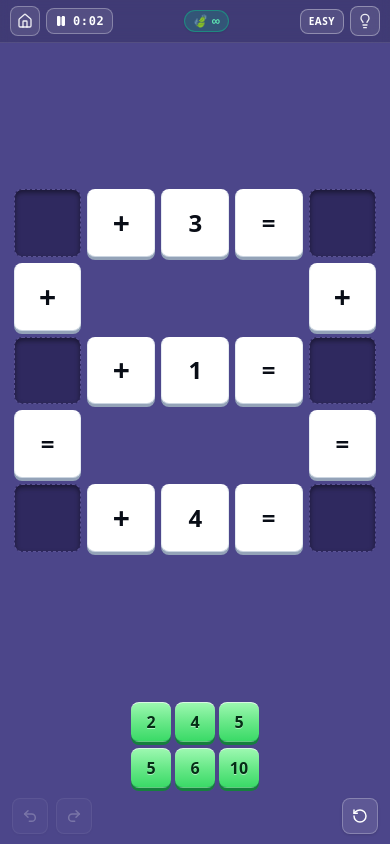
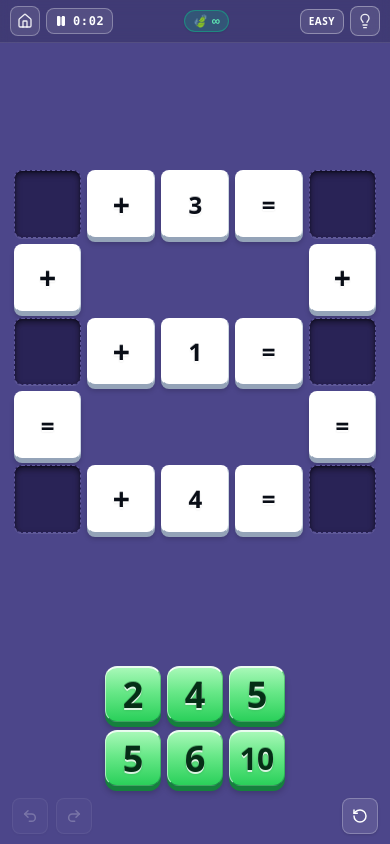
Before and after one commit to sumitsanjaypandey910-jpg/Game-9, a React (Vite) app: page / in a window 390 px wide. Both pictures are taken after a click on the button "START PUZZLE". Built offline with nearby package versions, Linux system fonts and the light colour scheme.

Commit message:
style: refine 3d button aesthetics and responsiveness
Update CSS to use physical bevels and extruded depth for tiles. Adjust grid constraints and rack sizing logic to ensure balanced layouts across various screen sizes.

```diff
--- a/src/components/GameBoard.tsx
+++ b/src/components/GameBoard.tsx
@@ -52,10 +52,10 @@ export const GameBoard: React.FC<GameBoardProps> = ({
   const isLargeGrid = cols >= 8;
   const boardSizeConstraint =
     cols <= 5
-      ? 'min(95vw, calc(100dvh - 190px), 460px)'
+      ? 'min(95vw, calc(100dvh - 225px), 440px)'
       : cols <= 7
-      ? 'min(96vw, calc(100dvh - 180px), 480px)'
-      : 'min(98vw, calc(100dvh - 170px), 520px)';
+      ? 'min(96vw, calc(100dvh - 215px), 460px)'
+      : 'min(98vw, calc(100dvh - 205px), 490px)';
 
   // Helper for sizing operator symbols (+, -, ×, ÷, =) prominently
   const getOperatorSizeClass = (val: string) => {
@@ -129,12 +129,12 @@ export const GameBoard: React.FC<GameBoardProps> = ({
 
             // Render Operators with crisp, bold, high-contrast symbols (+, -, ×, ÷, =)
             if (isOperator) {
-              let operatorClasses = 'tile-3d-white text-slate-950 border border-slate-200/90 shadow-[0_2.5px_0_#94a3b8] sm:shadow-[0_3.5px_0_#94a3b8]';
+              let operatorClasses = 'tile-3d-white text-slate-950 border border-slate-200/90';
 
               if (isInActiveEquation) {
-                operatorClasses = 'bg-amber-100 text-amber-950 border-amber-300 ring-2 ring-amber-400/90 shadow-[0_2.5px_0_#d97706]';
+                operatorClasses = 'bg-amber-100 text-amber-950 border-amber-300 ring-2 ring-amber-400/90 shadow-[0_4px_0_#d97706]';
               } else if (isInSolvedEquation) {
-                operatorClasses = 'bg-emerald-50 text-emerald-950 border-emerald-300 ring-1 ring-emerald-400/80 shadow-[0_2.5px_0_#16a34a]';
+                operatorClasses = 'bg-emerald-50 text-emerald-950 border-emerald-300 ring-1 ring-emerald-400/80 shadow-[0_4px_0_#16a34a]';
               }
 
               return (
@@ -144,7 +144,7 @@ export const GameBoard: React.FC<GameBoardProps> = ({
                   className={`w-full h-full flex items-center justify-center rounded-lg sm:rounded-xl md:rounded-2xl font-black select-none transition-all ${operatorClasses}`}
                 >
                   <span
-                    className={`leading-none font-black drop-shadow-[0_1px_0_rgba(255,255,255,0.7)] ${getOperatorSizeClass(
+                    className={`leading-none font-black num-3d-white ${getOperatorSizeClass(
                       cell.value as string
                     )}`}
                   >
@@ -156,12 +156,12 @@ export const GameBoard: React.FC<GameBoardProps> = ({
 
             // Render Given Numbers with prominent high-contrast styling
             if (isGiven) {
-              let givenClasses = 'tile-3d-white text-slate-950 border border-slate-200/90 shadow-[0_2.5px_0_#94a3b8] sm:shadow-[0_3.5px_0_#94a3b8]';
+              let givenClasses = 'tile-3d-white text-slate-950 border border-slate-200/90';
 
               if (isInActiveEquation) {
-                givenClasses = 'bg-amber-50 text-slate-950 border-amber-300 ring-2 ring-amber-300 shadow-[0_2.5px_0_#d97706]';
+                givenClasses = 'bg-amber-50 text-slate-950 border-amber-300 ring-2 ring-amber-300 shadow-[0_4px_0_#d97706]';
               } else if (isInSolvedEquation) {
-                givenClasses = 'bg-emerald-50 text-emerald-950 border-emerald-300 ring-1 ring-emerald-400 shadow-[0_2.5px_0_#16a34a]';
+                givenClasses = 'bg-emerald-50 text-emerald-950 border-emerald-300 ring-1 ring-emerald-400 shadow-[0_4px_0_#16a34a]';
               }
 
               return (
@@ -171,7 +171,7 @@ export const GameBoard: React.FC<GameBoardProps> = ({
                   className={`w-full h-full flex items-center justify-center rounded-lg sm:rounded-xl md:rounded-2xl font-black select-none transition-all ${givenClasses}`}
                 >
                   <span
-                    className={`leading-none tabular-nums font-black tracking-tight drop-shadow-[0_1px_0_rgba(255,255,255,0.7)] ${getNumberSizeClass(
+                    className={`leading-none tabular-nums font-black tracking-tight num-3d-white ${getNumberSizeClass(
                       cell.value
                     )}`}
                   >
@@ -186,11 +186,11 @@ export const GameBoard: React.FC<GameBoardProps> = ({
               if (hasPlacedNumber) {
                 let placedClasses = 'tile-3d-green text-[#052e16]';
                 if (isError) {
-                  placedClasses = 'bg-gradient-to-b from-rose-100 to-rose-200 text-rose-950 border border-rose-300 shadow-[0_3px_0_#e11d48] ring-2 ring-rose-500 animate-pulse';
+                  placedClasses = 'bg-gradient-to-b from-rose-100 to-rose-200 text-rose-950 border border-rose-300 shadow-[0_4px_0_#e11d48] ring-2 ring-rose-500 animate-pulse';
                 } else if (isSelected) {
                   placedClasses = 'tile-3d-green-selected ring-3 ring-amber-300';
                 } else if (isInSolvedEquation) {
-                  placedClasses = 'tile-3d-green ring-2 ring-emerald-400 shadow-[0_3px_0_#15803d,0_0_8px_rgba(74,222,128,0.5)]';
+                  placedClasses = 'tile-3d-green ring-2 ring-emerald-400 shadow-[0_4px_0_#15803d,0_0_10px_rgba(74,222,128,0.5)]';
                 } else if (isInActiveEquation) {
                   placedClasses = 'tile-3d-green ring-2 ring-amber-300/80';
                 }
@@ -209,7 +209,7 @@ export const GameBoard: React.FC<GameBoardProps> = ({
                     }`}
                   >
                     <span
-                      className={`leading-none tabular-nums font-black drop-shadow-[0_1px_0_rgba(255,255,255,0.4)] ${getNumberSizeClass(
+                      className={`leading-none tabular-nums font-black num-3d-green ${getNumberSizeClass(
                         cell.currentValue
                       )}`}
                     >
--- a/src/components/Rack.tsx
+++ b/src/components/Rack.tsx
@@ -14,22 +14,74 @@ export const Rack: React.FC<RackProps> = ({
   onTileClick,
   onDragStartTile,
 }) => {
-  // Split rack into 2 equal rows (typically 6 tiles per row, as in screenshot)
+  // Split rack into 2 equal rows
   const half = Math.ceil(tiles.length / 2);
   const row1 = tiles.slice(0, half);
   const row2 = tiles.slice(half);
 
+  const maxInRow = Math.max(row1.length, row2.length, 1);
+
+  // Dynamic large button sizing based on how many tiles are in the row
+  const getTileSizeClasses = () => {
+    if (maxInRow <= 3) {
+      return 'w-14 h-14 xs:w-16 xs:h-16 sm:w-20 sm:h-20 md:w-22 md:h-22 rounded-xl sm:rounded-2xl';
+    }
+    if (maxInRow <= 4) {
+      return 'w-13 h-13 xs:w-15 xs:h-15 sm:w-18 sm:h-18 md:w-20 md:h-20 rounded-xl sm:rounded-2xl';
+    }
+    if (maxInRow <= 5) {
+      return 'w-12 h-12 xs:w-14 xs:h-14 sm:w-16 sm:h-16 md:w-18 md:h-18 rounded-xl sm:rounded-2xl';
+    }
+    if (maxInRow <= 6) {
+      return 'w-11 h-11 xs:w-13 xs:h-13 sm:w-15 sm:h-15 md:w-16 md:h-16 rounded-xl sm:rounded-2xl';
+    }
+    return 'w-10 h-10 xs:w-11 xs:h-11 sm:w-13 sm:h-13 md:w-14 md:h-14 rounded-lg sm:rounded-xl';
+  };
+
+  // Big, bold font sizes with responsive scaling for single or multi-digit values
+  const getFontSizeClass = (val: number) => {
+    const len = Math.abs(val).toString().length;
+    if (maxInRow <= 3) {
+      if (len >= 3) return 'text-2xl xs:text-3xl sm:text-4xl';
+      if (len === 2) return 'text-3xl xs:text-4xl sm:text-5xl';
+      return 'text-4xl xs:text-5xl sm:text-6xl';
+    }
+    if (maxInRow <= 4) {
+      if (len >= 3) return 'text-xl xs:text-2xl sm:text-3xl';
+      if (len === 2) return 'text-2xl xs:text-3xl sm:text-4xl';
+      return 'text-3xl xs:text-4xl sm:text-5xl';
+    }
+    if (maxInRow <= 5) {
+      if (len >= 3) return 'text-lg xs:text-xl sm:text-2xl';
+      if (len === 2) return 'text-xl xs:text-2xl sm:text-3xl';
+      return 'text-2xl xs:text-3xl sm:text-4xl';
+    }
+    if (maxInRow <= 6) {
+      if (len >= 3) return 'text-base xs:text-lg sm:text-xl';
+      if (len === 2) return 'text-lg xs:text-xl sm:text-2xl';
+      return 'text-xl xs:text-2xl sm:text-3xl';
+    }
+    if (len >= 3) return 'text-sm xs:text-base sm:text-lg';
+    if (len === 2) return 'text-base xs:text-lg sm:text-xl';
+    return 'text-lg xs:text-xl sm:text-2xl';
+  };
+
+  const tileSizeClasses = getTileSizeClasses();
+
   const renderTileButton = (tile: RackTile) => {
     const isSelected = selectedTileId === tile.id;
+    const fontSizeClass = getFontSizeClass(tile.value);
 
     if (tile.isUsed) {
-      // Tile has already been placed on the board: show ghost recessed slot
+      // Tile has already been placed on the board: show 3D recessed slot
       return (
         <div
           key={tile.id}
-          className="w-10 h-10 xs:w-11 xs:h-11 sm:w-12 sm:h-12 md:w-13 md:h-13 max-w-[50px] rounded-lg sm:rounded-xl bg-black/25 border border-white/10 flex items-center justify-center opacity-40 cursor-default"
+          className={`${tileSizeClasses} tile-slot-recessed flex items-center justify-center cursor-default`}
         >
-          <span className="text-white/30 font-bold text-sm xs:text-base sm:text-lg tabular-nums">
+          <span
+            className={`leading-none num-3d-recessed font-black ${fontSizeClass} tabular-nums select-none`}
+          >
             {tile.value}
           </span>
         </div>
@@ -44,13 +96,13 @@ export const Rack: React.FC<RackProps> = ({
         onDragStart={(e) => onDragStartTile(e, tile.id)}
         onClick={() => onTileClick(tile.id)}
         aria-label={`Number tile ${tile.value}`}
-        className={`w-10 h-10 xs:w-11 xs:h-11 sm:w-12 sm:h-12 md:w-13 md:h-13 max-w-[50px] rounded-lg sm:rounded-xl flex items-center justify-center font-black text-base xs:text-lg sm:text-xl md:text-2xl tabular-nums cursor-grab active:cursor-grabbing transition-all select-none ${
+        className={`${tileSizeClasses} flex items-center justify-center font-black ${fontSizeClass} tabular-nums cursor-grab active:cursor-grabbing transition-all select-none ${
           isSelected
-            ? 'tile-3d-green-selected ring-3 ring-amber-300'
-            : 'tile-3d-green hover:brightness-105 hover:-translate-y-0.5'
+            ? 'tile-3d-green-selected ring-4 ring-amber-300'
+            : 'tile-3d-green hover:brightness-105 active:scale-[0.98]'
         }`}
       >
-        <span className="leading-none text-[#052e16] font-black drop-shadow-[0_1px_0_rgba(255,255,255,0.5)]">
+        <span className="leading-none num-3d-green font-black select-none pointer-events-none">
           {tile.value}
         </span>
       </button>
@@ -58,14 +110,14 @@ export const Rack: React.FC<RackProps> = ({
   };
 
   return (
-    <div className="w-full max-w-[460px] mx-auto px-2 xs:px-3 py-1 sm:py-2 flex flex-col items-center gap-1.5 sm:gap-2 select-none">
+    <div className="w-full max-w-[500px] mx-auto px-2 xs:px-3 py-1.5 sm:py-2.5 flex flex-col items-center gap-2 sm:gap-2.5 select-none">
       {/* Row 1 */}
-      <div className="flex items-center justify-center gap-1 xs:gap-1.5 sm:gap-2 w-full">
+      <div className="flex items-center justify-center gap-1.5 xs:gap-2 sm:gap-2.5 w-full">
         {row1.map(renderTileButton)}
       </div>
 
       {/* Row 2 */}
-      <div className="flex items-center justify-center gap-1 xs:gap-1.5 sm:gap-2 w-full">
+      <div className="flex items-center justify-center gap-1.5 xs:gap-2 sm:gap-2.5 w-full">
         {row2.map(renderTileButton)}
       </div>
     </div>
--- a/src/index.css
+++ b/src/index.css
@@ -10,44 +10,75 @@ body {
   overflow-x: hidden;
 }
 
-/* Custom 3D button effects matching the screenshot with high-contrast symbols & numbers */
+/* Custom 3D button effects matching the screenshot with realistic physical bevels and extruded depth */
 .tile-3d-white {
   background: #ffffff;
   color: #090d16;
-  box-shadow: 0 3px 0 #94a3b8;
-  border-top: 1px solid #ffffff;
-  border-bottom: 1px solid #cbd5e1;
+  box-shadow:
+    0 4px 0 #94a3b8,
+    0 6px 5px rgba(0, 0, 0, 0.18);
+  border-top: 2px solid #ffffff;
+  border-left: 1px solid rgba(255, 255, 255, 0.8);
+  border-right: 1px solid #cbd5e1;
+  border-bottom: 1px solid #94a3b8;
 }
 
 .tile-3d-white:active {
-  box-shadow: 0 1px 0 #94a3b8;
-  transform: translateY(2px);
+  box-shadow:
+    0 1.5px 0 #94a3b8,
+    0 2px 2px rgba(0, 0, 0, 0.12);
+  transform: translateY(2.5px);
 }
 
 .tile-3d-green {
-  background: linear-gradient(180deg, #9cf8b0 0%, #68e888 50%, #3ada67 100%);
+  background: linear-gradient(180deg, #a7f8b7 0%, #68e888 45%, #2ad05a 100%);
   color: #052e16;
-  box-shadow: 0 3px 0 #15803d;
-  border-top: 1px solid rgba(255, 255, 255, 0.8);
-  border-bottom: 1px solid rgba(21, 128, 61, 0.4);
+  box-shadow:
+    0 5px 0 #15803d,
+    0 7px 6px rgba(0, 0, 0, 0.22);
+  border-top: 2.5px solid rgba(255, 255, 255, 0.9);
+  border-left: 1.5px solid rgba(255, 255, 255, 0.55);
+  border-right: 1px solid rgba(21, 128, 61, 0.4);
+  border-bottom: 1px solid rgba(21, 128, 61, 0.7);
+}
+
+.tile-3d-green:hover {
+  filter: brightness(1.04);
 }
 
 .tile-3d-green:active {
-  box-shadow: 0 1px 0 #15803d;
-  transform: translateY(2px);
+  box-shadow:
+    0 1.5px 0 #15803d,
+    0 2px 2px rgba(0, 0, 0, 0.15);
+  transform: translateY(3.5px);
 }
 
 .tile-3d-green-selected {
-  background: linear-gradient(180deg, #86efac 0%, #4ade80 100%);
+  background: linear-gradient(180deg, #bbf7d0 0%, #4ade80 50%, #22c55e 100%);
   color: #052e16;
-  box-shadow: 0 2px 0 #15803d, 0 0 14px rgba(251, 191, 36, 0.75);
-  transform: translateY(1px) scale(1.04);
+  box-shadow:
+    0 3px 0 #15803d,
+    0 0 18px rgba(251, 191, 36, 0.95);
+  border-top: 2.5px solid #ffffff;
+  border-bottom: 1px solid rgba(21, 128, 61, 0.6);
+  transform: translateY(2px) scale(1.05);
 }
 
 .tile-slot-empty {
-  background: rgba(43, 37, 88, 0.85);
-  box-shadow: inset 0 2.5px 5px rgba(0, 0, 0, 0.45);
-  border: 1.5px dashed rgba(158, 149, 233, 0.4);
+  background: rgba(38, 32, 80, 0.9);
+  box-shadow:
+    inset 0 3px 6px rgba(0, 0, 0, 0.5),
+    inset 0 1px 2px rgba(0, 0, 0, 0.4),
+    0 1px 0 rgba(255, 255, 255, 0.1);
+  border: 1.5px dashed rgba(165, 155, 245, 0.45);
+}
+
+.tile-slot-recessed {
+  background: rgba(25, 20, 58, 0.75);
+  box-shadow:
+    inset 0 3px 5px rgba(0, 0, 0, 0.55),
+    inset 0 1px 2px rgba(0, 0, 0, 0.4);
+  border: 1.5px solid rgba(255, 255, 255, 0.12);
 }
 
 .tile-slot-selected {
@@ -60,6 +91,30 @@ body {
   box-shadow: 0 0 0 2px #ef4444, inset 0 2px 4px rgba(239, 68, 68, 0.3);
 }
 
+/* 3D embossed numbers & symbols */
+.num-3d-green {
+  color: #052e16;
+  text-shadow:
+    0 1.5px 0 rgba(255, 255, 255, 0.8),
+    0 -1px 0 rgba(5, 46, 22, 0.35),
+    0 2px 3px rgba(0, 0, 0, 0.15);
+}
+
+.num-3d-white {
+  color: #090d16;
+  text-shadow:
+    0 1.5px 0 rgba(255, 255, 255, 0.95),
+    0 -1px 0 rgba(9, 13, 22, 0.3),
+    0 2px 2px rgba(0, 0, 0, 0.12);
+}
+
+.num-3d-recessed {
+  color: rgba(255, 255, 255, 0.28);
+  text-shadow:
+    0 -1px 1px rgba(0, 0, 0, 0.8),
+    0 1px 0 rgba(255, 255, 255, 0.12);
+}
+
 /* Scrollbar polish */
 ::-webkit-scrollbar {
   width: 6px;
```
